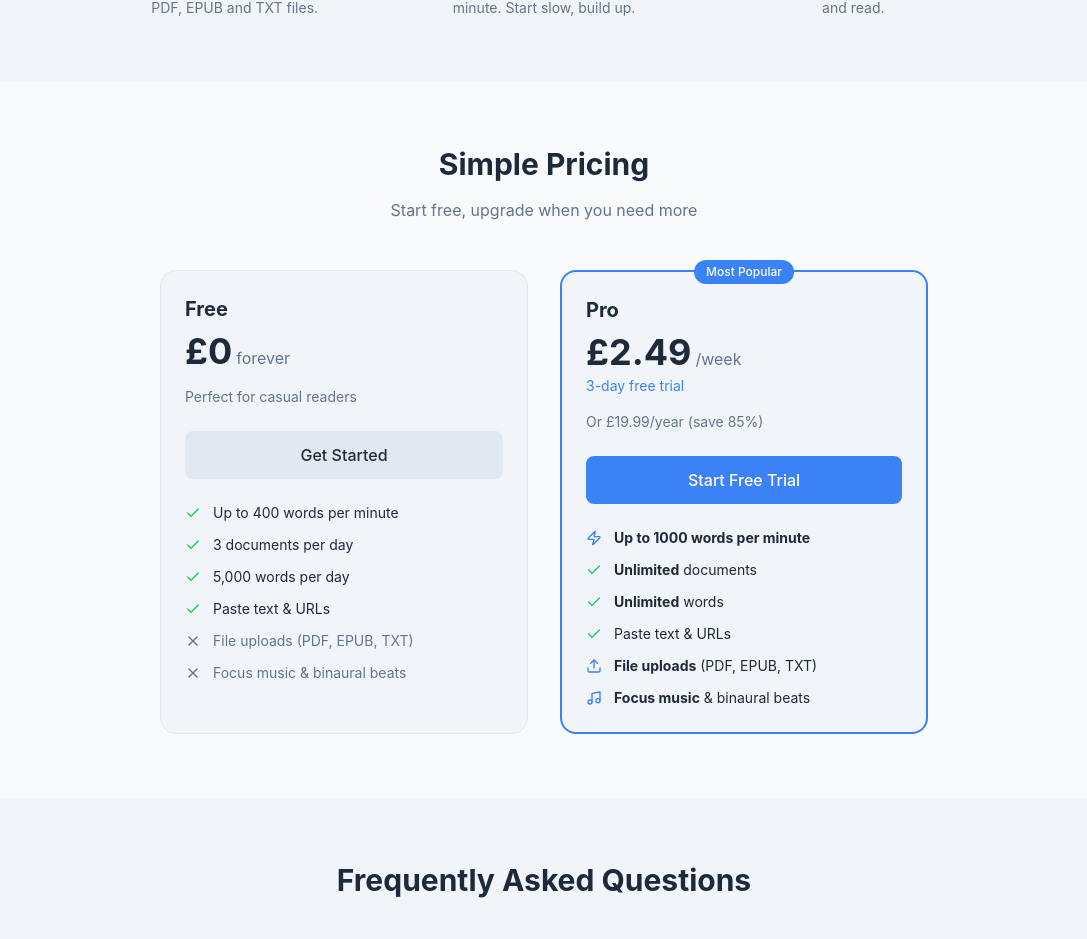
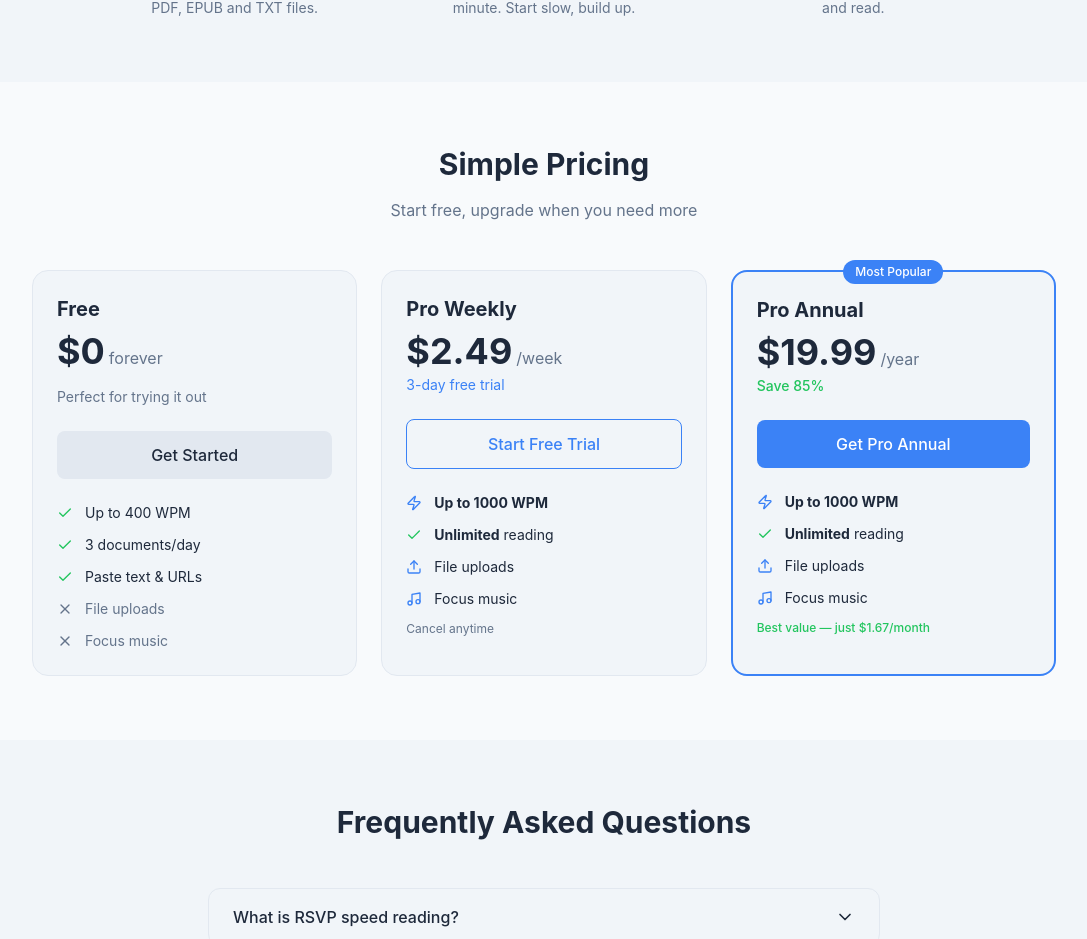
Before and after one commit to Chros32/speed-reader, a Next.js app: page / in a window 1280 px wide. Shown: the part 1431-2370 px from the top of the page, without its empty margins (96-1183 px from the left). Built offline with nearby package versions, Linux system fonts and the light colour scheme.

Commit message:
Add files via upload
3 column pricing

```diff
--- a/app/page.tsx
+++ b/app/page.tsx
@@ -213,7 +213,7 @@ export default function Home() {
 
       {/* Pricing Section */}
       <section id="pricing" className="py-16 px-4">
-        <div className="max-w-4xl mx-auto">
+        <div className="max-w-5xl mx-auto">
           <h2 className="text-2xl md:text-3xl font-bold text-center mb-4">
             Simple Pricing
           </h2>
@@ -221,15 +221,15 @@ export default function Home() {
             Start free, upgrade when you need more
           </p>
 
-          <div className="grid md:grid-cols-2 gap-8 max-w-3xl mx-auto">
+          <div className="grid md:grid-cols-3 gap-6">
             {/* Free Plan */}
             <div className="bg-[var(--card)] rounded-2xl p-6 border border-[var(--border)]">
               <h3 className="text-xl font-bold mb-2">Free</h3>
               <div className="flex items-baseline gap-1 mb-4">
-                <span className="text-4xl font-bold">£0</span>
+                <span className="text-4xl font-bold">$0</span>
                 <span className="text-[var(--muted)]">forever</span>
               </div>
-              <p className="text-sm text-[var(--muted)] mb-6">Perfect for casual readers</p>
+              <p className="text-sm text-[var(--muted)] mb-6">Perfect for trying it out</p>
 
               <Link
                 href="/reader"
@@ -241,15 +241,11 @@ export default function Home() {
               <ul className="space-y-3">
                 <li className="flex items-center gap-3 text-sm">
                   <Check size={16} className="text-green-500 flex-shrink-0" />
-                  <span>Up to 400 words per minute</span>
+                  <span>Up to 400 WPM</span>
                 </li>
                 <li className="flex items-center gap-3 text-sm">
                   <Check size={16} className="text-green-500 flex-shrink-0" />
-                  <span>3 documents per day</span>
-                </li>
-                <li className="flex items-center gap-3 text-sm">
-                  <Check size={16} className="text-green-500 flex-shrink-0" />
-                  <span>5,000 words per day</span>
+                  <span>3 documents/day</span>
                 </li>
                 <li className="flex items-center gap-3 text-sm">
                   <Check size={16} className="text-green-500 flex-shrink-0" />
@@ -257,31 +253,27 @@ export default function Home() {
                 </li>
                 <li className="flex items-center gap-3 text-sm text-[var(--muted)]">
                   <X size={16} className="flex-shrink-0" />
-                  <span>File uploads (PDF, EPUB, TXT)</span>
+                  <span>File uploads</span>
                 </li>
                 <li className="flex items-center gap-3 text-sm text-[var(--muted)]">
                   <X size={16} className="flex-shrink-0" />
-                  <span>Focus music & binaural beats</span>
+                  <span>Focus music</span>
                 </li>
               </ul>
             </div>
 
-            {/* Pro Plan */}
-            <div className="bg-[var(--card)] rounded-2xl p-6 border-2 border-primary-500 relative">
-              <div className="absolute -top-3 left-1/2 -translate-x-1/2 px-3 py-1 bg-primary-500 text-white text-xs font-medium rounded-full">
-                Most Popular
-              </div>
-              <h3 className="text-xl font-bold mb-2">Pro</h3>
+            {/* Weekly Plan */}
+            <div className="bg-[var(--card)] rounded-2xl p-6 border border-[var(--border)]">
+              <h3 className="text-xl font-bold mb-2">Pro Weekly</h3>
               <div className="flex items-baseline gap-1 mb-1">
-                <span className="text-4xl font-bold">£2.49</span>
+                <span className="text-4xl font-bold">$2.49</span>
                 <span className="text-[var(--muted)]">/week</span>
               </div>
-              <p className="text-sm text-primary-500 mb-4">3-day free trial</p>
-              <p className="text-sm text-[var(--muted)] mb-6">Or £19.99/year (save 85%)</p>
+              <p className="text-sm text-primary-500 mb-6">3-day free trial</p>
 
               <Link
                 href="/reader"
-                className="block w-full py-3 text-center bg-primary-500 hover:bg-primary-600 text-white rounded-lg font-medium transition-colors mb-6"
+                className="block w-full py-3 text-center bg-[var(--card)] border border-primary-500 text-primary-500 hover:bg-primary-500/10 rounded-lg font-medium transition-colors mb-6"
               >
                 Start Free Trial
               </Link>
@@ -289,27 +281,64 @@ export default function Home() {
               <ul className="space-y-3">
                 <li className="flex items-center gap-3 text-sm">
                   <Zap size={16} className="text-primary-500 flex-shrink-0" />
-                  <span><strong>Up to 1000 words per minute</strong></span>
+                  <span><strong>Up to 1000 WPM</strong></span>
                 </li>
                 <li className="flex items-center gap-3 text-sm">
                   <Check size={16} className="text-green-500 flex-shrink-0" />
-                  <span><strong>Unlimited</strong> documents</span>
+                  <span><strong>Unlimited</strong> reading</span>
+                </li>
+                <li className="flex items-center gap-3 text-sm">
+                  <Upload size={16} className="text-primary-500 flex-shrink-0" />
+                  <span>File uploads</span>
+                </li>
+                <li className="flex items-center gap-3 text-sm">
+                  <Music size={16} className="text-primary-500 flex-shrink-0" />
+                  <span>Focus music</span>
+                </li>
+                <li className="flex items-center gap-3 text-sm text-[var(--muted)]">
+                  <span className="text-xs">Cancel anytime</span>
+                </li>
+              </ul>
+            </div>
+
+            {/* Annual Plan - Most Popular */}
+            <div className="bg-[var(--card)] rounded-2xl p-6 border-2 border-primary-500 relative">
+              <div className="absolute -top-3 left-1/2 -translate-x-1/2 px-3 py-1 bg-primary-500 text-white text-xs font-medium rounded-full">
+                Most Popular
+              </div>
+              <h3 className="text-xl font-bold mb-2">Pro Annual</h3>
+              <div className="flex items-baseline gap-1 mb-1">
+                <span className="text-4xl font-bold">$19.99</span>
+                <span className="text-[var(--muted)]">/year</span>
+              </div>
+              <p className="text-sm text-green-500 font-medium mb-6">Save 85%</p>
+
+              <Link
+                href="/reader"
+                className="block w-full py-3 text-center bg-primary-500 hover:bg-primary-600 text-white rounded-lg font-medium transition-colors mb-6"
+              >
+                Get Pro Annual
+              </Link>
+
+              <ul className="space-y-3">
+                <li className="flex items-center gap-3 text-sm">
+                  <Zap size={16} className="text-primary-500 flex-shrink-0" />
+                  <span><strong>Up to 1000 WPM</strong></span>
                 </li>
                 <li className="flex items-center gap-3 text-sm">
                   <Check size={16} className="text-green-500 flex-shrink-0" />
-                  <span><strong>Unlimited</strong> words</span>
-                </li>
-                <li className="flex items-center gap-3 text-sm">
-                  <Check size={16} className="text-green-500 flex-shrink-0" />
-                  <span>Paste text & URLs</span>
+                  <span><strong>Unlimited</strong> reading</span>
                 </li>
                 <li className="flex items-center gap-3 text-sm">
                   <Upload size={16} className="text-primary-500 flex-shrink-0" />
-                  <span><strong>File uploads</strong> (PDF, EPUB, TXT)</span>
+                  <span>File uploads</span>
                 </li>
                 <li className="flex items-center gap-3 text-sm">
                   <Music size={16} className="text-primary-500 flex-shrink-0" />
-                  <span><strong>Focus music</strong> & binaural beats</span>
+                  <span>Focus music</span>
+                </li>
+                <li className="flex items-center gap-3 text-sm text-green-500">
+                  <span className="text-xs font-medium">Best value — just $1.67/month</span>
                 </li>
               </ul>
             </div>
--- a/components/PaywallModal.tsx
+++ b/components/PaywallModal.tsx
@@ -20,7 +20,7 @@ const PLANS = [
   {
     id: 'weekly',
     name: 'Weekly',
-    price: '£2.49',
+    price: '$2.49',
     period: 'week',
     trial: '3-day free trial',
     popular: true,
@@ -28,7 +28,7 @@ const PLANS = [
   {
     id: 'annual',
     name: 'Annual',
-    price: '£19.99',
+    price: '$19.99',
     period: 'year',
     savings: 'Save 85%',
     popular: false,
@@ -168,7 +168,7 @@ export default function PaywallModal({ isOpen, onClose, trigger = 'general' }: P
             {isLoading ? 'Processing...' : selectedPlan === 'weekly' ? 'Start Free Trial' : 'Subscribe Now'}
           </button>
           <p className="text-xs text-center text-[var(--muted)] mt-3">
-            Cancel anytime. {selectedPlan === 'weekly' ? 'Free for 3 days, then £2.49/week.' : '£19.99 billed annually.'}
+            Cancel anytime. {selectedPlan === 'weekly' ? 'Free for 3 days, then $2.49/week.' : '$19.99 billed annually.'}
           </p>
         </div>
 
```
